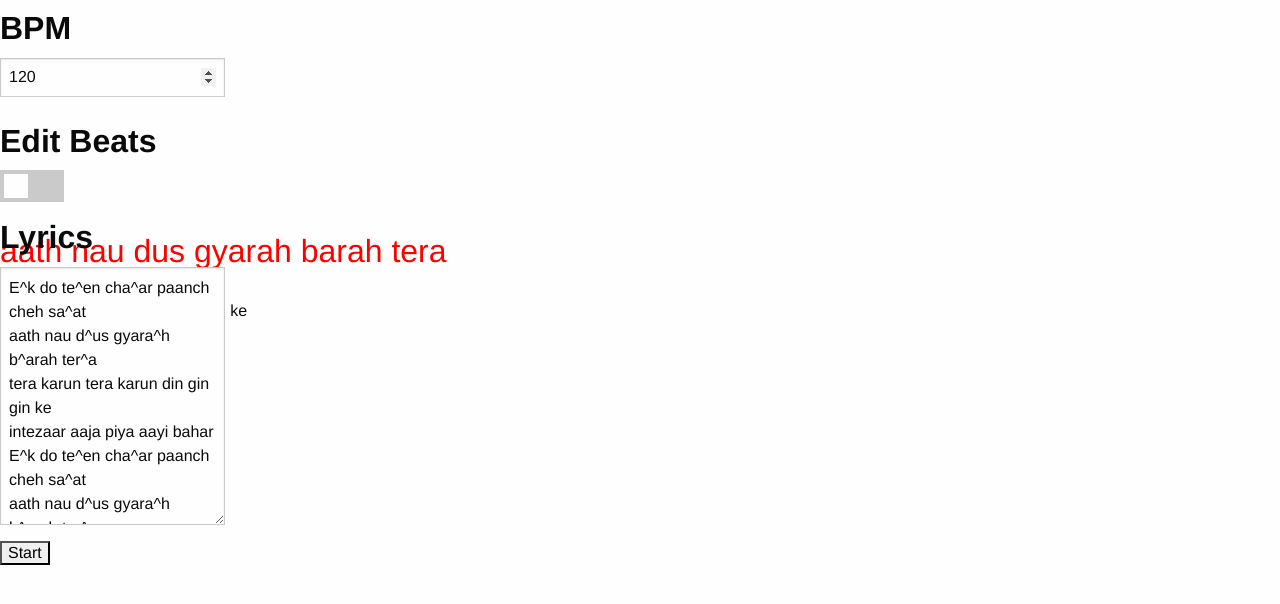
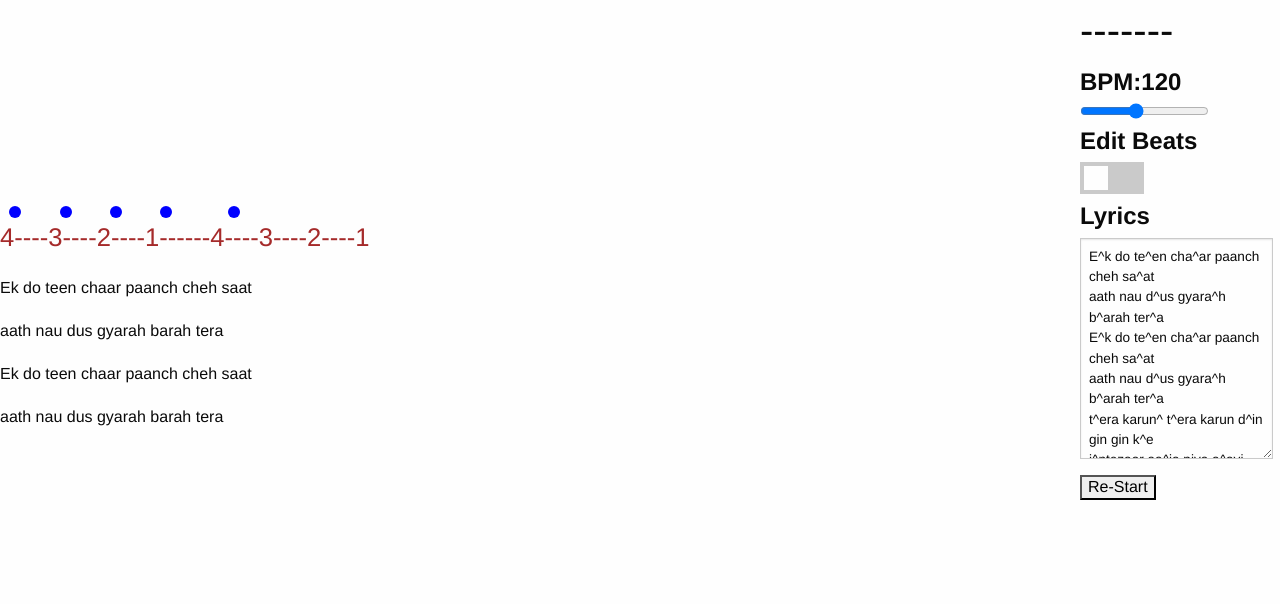
Before and after one commit to itwasnoteasy/itwasnoteasy.github.io, a plain HTML site: page index.html in a window 1280 px wide. Drawn offline with nearby package versions, Linux system fonts and the light colour scheme; some packages are replaced by stand-ins of ours; a script that the page names is missing.

Commit message:
More Updates added.

```diff
--- a/index.html
+++ b/index.html
@@ -1,5 +1,5 @@
-<!DOCTYPE html>
 <html>
+
 <head>
 	<link rel="stylesheet" href="https://cdnjs.cloudflare.com/ajax/libs/foundation/6.3.1/css/foundation.min.css">
 	<script src="https://code.jquery.com/jquery-3.2.1.min.js" integrity="sha256-hwg4gsxgFZhOsEEamdOYGBf13FyQuiTwlAQgxVSNgt4="
@@ -7,12 +7,13 @@
 	<script src="https://cdnjs.cloudflare.com/ajax/libs/clipboard.js/1.7.1/clipboard.min.js"></script>
 	<meta name="viewport" content="width=device-width,height=device-height,initial-scale=1.0" />
 	<style>
-		#container.fixedContainer {
+		 #container.fixedContainer {
 			overflow-y: scroll;
 			position: fixed;
-			height: 200px;
+			height: 250px;
 			top: 200px;
 			width: 700px;
+			white-space: nowrap;
 		}
 
 		.controlPanel {
@@ -21,43 +22,76 @@
 		}
 
 		.circle {
-			display: inline;
+			display: inline-block;
 			background: blue;
 			border-radius: 50%;
-			height: 10px;
-			width: 10px;
+			height: 12px;
+			width: 12px;
+			margin-left: -5px;
+    		margin-right: -5px;
+		}
+
+		.disabled_circle {
+			display: inline-block;
+			background: gray;
+			border-radius: 50%;
+			height: 8px;
+			width: 8px;
 			margin: 0;
 		}
 
-		.disabled_circle {
-			display: inline;
-			background: gray;
-			border-radius: 50%;
-			height: 10px;
-			width: 10px;
-			margin: 0;
-		}
-
-
 		.currentLine {
-			font-size: 2em;
-			color:red;
+			font-size: 1.6em;
+			color:brown;
+			margin-top: -10px;
 		}
 
 		label {
 			font-weight: bold;
-			font-size: 2em;
+			font-size: 1.5em;
+		}
+
+		textarea {
+			font-size: 0.85em;
+		}
+
+		.chord {
+			color: red;
+    		font-weight: bold;
+			margin-left: -24px;
+			font-size: 1.2em;
+			position: absolute;
+		}
+
+		.currentBarChords {
+			font-size: 2.5em;
+			/* position: fixed; */
+			/* top: 125px; */
+		}
+
+		.currentBeatChord {
+			color: blue;
+		}
+
+		.currentLine .chord {
+    		font-size: 0.9em;
 		}
 	</style>
 </head>
 
 <body>
+
 	<div class="row">
-		<div class="large-8 columns fixedContainer" id="container"></div>
-		<div class="large-4 columns controlPanel">
+		<div class="large-9 columns fixedContainer" id="container"></div>
+		<div class="large-3 columns controlPanel">
+			<div class="row">
+				<div class="large-12 columns currentBarChords" id="currentBarChords">
+				</div>
+			</div>
+
 			<div class="large-12 columns">
-				<label for="bpm">BPM</label>
-				<input id="bpm" type="number" value="120" />
+				<label for="bpm">BPM:<span id="displayBpm"></span></label>
+				<input id="bpm" type="range" min="30" max="240" value="120" onchange="updateBpmText();" />
 			</div>
 
 			<div class="large-12 columns">
@@ -69,10 +103,14 @@
 			</div>
 			<div class="large-12 columns">
 				<label for="lyrics">Lyrics</label>
-				<textarea rows="10" id="lyrics" style="font-size:1em;" onclick="insertText('^')">E^k do te^en cha^ar paanch cheh sa^at &#13;&#10;aath nau d^us gyara^h b^arah ter^a &#13;&#10;tera karun tera karun din gin gin ke&#13;&#10;intezaar aaja piya aayi bahar&#13;&#10;E^k do te^en cha^ar paanch cheh sa^at &#13;&#10;aath nau d^us gyara^h b^arah ter^a &#13;&#10;tera karun tera karun din gin gin ke&#13;&#10;intezaar aaja piya aayi bahar</textarea>
+				<textarea rows="10" id="lyrics" onclick="insertText('^')">E^k do te^en cha^ar paanch cheh sa^at&#13;&#10;aath nau d^us gyara^h b^arah ter^a&#13;&#10;E^k do te^en cha^ar paanch cheh sa^at &#13;&#10;aath nau d^us gyara^h b^arah ter^a&#13;&#10;t^era karun^ t^era karun d^in gin gin k^e&#13;&#10;i^ntezaar aa^ja piya a^ayi bah^ar
+
+
+
+				</textarea>
 			</div>
-			<input type="button" value="Start" onclick="restart();" />
-	</div>
+			<input type="button" value="Re-Start" onclick="restart();" />
+		</div>
 </body>
 
 </html>
@@ -81,6 +119,7 @@
 	var bpm;
 	var duration;
 	var barCount;
+	var syncedBarCount;
 	var _rowData;
 	var beatCount;
 	var rowCount;
@@ -96,6 +135,16 @@
 
 	});
 
+	function updateBpmText() {
+		bpm = $('#bpm').val();
+		$('#displayBpm').html(bpm );
+		calculateDurationForBPM();
+	}
+
+	function calculateDurationForBPM() {
+		duration = 1 / (bpm / 60 / 1000);
+	}
+
 	function initLF() {
 		$("textarea").focus(function() {
 			lastFocused = document.activeElement;
@@ -104,51 +153,78 @@
 
 	function initializeCountAndBPM() {
 		bpm = $('#bpm').val();
-		duration = 1 / (bpm / 60 / 1000);
+		updateBpmText();
 		barCount = 0;
+		syncedBarCount = 0;
 		_rowData = $();
 		beatCount = 0;
 		rowCount = 0;
 	}
 
-	function getPosition(elm) {
-		if (elm !== undefined) {
-			var beatPosition = $(elm).position();
-			if (barCount > 0) {
-				$('#circle_' + (barCount - 1)).removeClass('circle').addClass('disabled_circle');
-				if (beatPosition.top != topPosition) {
-					// This means new Row has changed and needs to be bigger size
-					rowCount++;
-					$('.currentLine').removeClass('currentLine');
-					$('#beatBar_' + rowCount).parent().next().addClass('currentLine');
-					// Scroll by 20px
-					$('#container').scrollTop($('#container').scrollTop()+45);
-					beatPosition = $(elm).position();
-					topPosition = beatPosition.top;
+	function beatSignal(elm, previousElm) {
+		var $elm = $(elm);
+		var elmId = $elm.parent().attr('id');
+		var lyricsElmId = elmId.replace(/beatBar_/g, 'lyricsLine_');
+		if(previousElm != undefined) {
+			var prevElmId = $(previousElm).parent().attr('id');
+			var prevLyricsElmId = prevElmId.replace(/beatBar_/g, 'lyricsLine_');
+			if(prevLyricsElmId != lyricsElmId) {
+				// Line has changed
+				$('#'+prevLyricsElmId).removeClass('currentLine');
+				$('#'+prevElmId).removeClass('currentLine');
+				// Set all previous circles to gray.
+				$('.circle').removeClass('circle').addClass('disabled_circle');
+				updateTopChordsBar($elm);
+			}
+		} else {
+			updateTopChordsBar($elm);
+		}
+		if(!$('#'+lyricsElmId).hasClass('currentLine')) {
+			$('#'+lyricsElmId).addClass('currentLine');
+			$('#'+elmId).addClass('currentLine');
+		}
+		$elm.addClass('circle');
+		// Scroll to current line in the view.
+		elm.parentElement.scrollIntoView();
+		highlightCurrentChord($elm, elmId);
 
+	}
 
-				}
+	function highlightCurrentChord($elm, elmId) {
+		$('.currentBeatChord').removeClass('currentBeatChord');
+		$elm.next('span').addClass('currentBeatChord');
+		var topChordId = elmId.replace(/beatBar_/g, 'topChord_');
+		$('#'+topChordId+'_'+barCount).addClass('currentBeatChord');
+	}
+
+	function updateTopChordsBar($elm) {
+		var chordSpanArray = $('#'+$elm.parent().attr('id') + ' .chord');
+		var chordText = '';
+		var topChordId = $elm.parent().attr('id').replace(/beatBar_/g, 'topChord_');
+		$.each(chordSpanArray, function(i, v) {
+			if(chordText !== '') {
+				chordText = chordText + '-' + '<span id="'+topChordId+'_'+syncedBarCount+'">'+$(v).html()+'</span>';
 			} else {
-				// This means bar has just begin hence top line can be bigger size.
-				topPosition = beatPosition.top;
+				chordText = '<span id="'+topChordId+'_'+syncedBarCount+'">'+$(v).html()+'</span>';
 			}
-			$('#container').append('<span class="circle" id="circle_' + barCount + '" style="position:absolute;left:' + beatPosition.left + 'px; top:' + (beatPosition.top - 20) + 'px;"></span>');
-		}
+			syncedBarCount++;
+		});
+
+		$('#currentBarChords').html(chordText);
 	}
 
 	function restart() {
 		stopBeatLoop();
 		initializeCountAndBPM();
 		clearScreen();
-		createBeatSpan();
+		getLyrics();
 		printLyrics();
-		// _rowData = createRow();
 		createQuarterBeatLoop();
 	}
 
-	function createBeatSpan() {
+	function getLyrics() {
 		lyrics = $('#lyrics').val();
-		lyrics = lyrics.replace(/\^/g, '<span class="beat"></span>');
+		// lyrics = lyrics + '&#13;&#10;&#13;&#10;&#13;&#10;&#13;&#10;&#13;&#10;';
 	}
 
 	function stopBeatLoop() {
@@ -161,50 +237,75 @@
 		$('#container').html('');
 	}
 
+/*
+E^k do te^en cha^ar paanch cheh sa^at ~F#|F#|F#|F#
+
+aath nau d^us gyara^h b^arah ter^a ~F#|F#m|C#|C#
+
+E^k do te^en cha^ar paanch cheh sa^at  ~F#|F#|F#|F#
+
+aath nau d^us gyara^h b^arah ter^a ~F#|F#m|C#|C#
+
+t^era karun^ t^era karun d^in gin gin k^e ~F#m|F#m|F#m|F#m|C#
+
+i^ntezaar aa^ja piya a^ayi bah^ar^ ~C#|F#m|C#|F#|F#
+
+[m1] d^rum^... r^oll^ -- d^rum^... r^oll^ ~1.|2.|3.|4.|1.|2.|3.|4.
+
+E^k do te^en cha^ar paanch cheh sa^at ~F#|F#|F#|F#
+aath nau d^us gyara^h b^arah ter^a ~F#|F#m|C#|C#
+E^k do te^en cha^ar paanch cheh sa^at  ~F#|F#|F#|F#
+aath nau d^us gyara^h b^arah ter^a ~F#|F#m|C#|C#
+t^era karun^ t^era karun d^in gin gin k^e ~F#m|F#m|F#m|F#m|C#
+i^ntezaar aa^ja piya a^ayi bah^ar ~C#|F#m|C#|F#
+*/
 	function printLyrics() {
 		var lines = lyrics.split('\n');
+		lines.splice(0, 0, '4^----3^----2^----1^------4^----3^----2^----1^');
 		$.each(lines, function (i, v) {
-			var $lyrics = $('<div class="row"><div class="large-12 columns">' + v + '</div></div>');
-			var $beatBarOnTop = $('<div class="row"><div class="large-12 columns" id="beatBar_' + i + '">&nbsp;</div></div>');
-			$('#container').append($beatBarOnTop);
+            var cleanLyrics = v.replace(/\^/g, '');
+			if(cleanLyrics.indexOf('~') > 0) {
+				cleanLyrics = cleanLyrics.substring(0, cleanLyrics.indexOf('~'));
+			}
+
+			var $lyrics = $('<div class="row"><div class="large-12 columns" id="lyricsLine_' + i + '">' + cleanLyrics + '</div></div>');
+            var beatSpan = v.replace(/\^/g, '<span class="beat"></span><span class="chord"></span>');
+			var $beatBarOnTop = $('<div class="row"><div class="large-12 columns" style="color:transparent;margin-bottom:-5px;" id="beatBar_' + i + '">' + beatSpan + '</div></div>');
+			$('#container').append($beatBarOnTop)
+			printChordsOnLyrics(i, v);
 			$('#container').append($lyrics);
 		});
 		// set first line to big
-		$('#beatBar_'+rowCount).parent().next().addClass('currentLine');
+		// $('#beatBar_'+rowCount).parent().next().addClass('currentLine');
 		// Now fill the global beatElements
 		beatElements = $('.beat');
-
-
-
 	}
 
-	function createRow() {
-
-		barCount = 0;
-		var $rowData = $('#beatBar_' + rowCount)
-		rowCount++;
-		return $rowData;
+	function printChordsOnLyrics(lineNum, v) {
+		if(v.indexOf('~') > 0) {
+			var chordArray = v.substring(v.indexOf('~')+1).split('|');
+			var chordSpanArray = $('#beatBar_'+lineNum+' .chord');
+			$.each(chordSpanArray, function(i, chordSpan) {
+				if(chordArray[i] != undefined && chordArray[i] != null) {
+					$(chordSpan).html(chordArray[i]);
+				}
+			});
+		}
 	}
 
-
-
 	function createQuarterBeatLoop() {
-		var beatChar = '_';
 		// reset Beat Count
 		if (beatCount == 4) {
-			getPosition(beatElements[barCount]);
-			beatCount = 0;
-			beatChar = '^';
-			barCount++;
-			if (barCount%8 == 0) {
-				// _rowData = createRow();
+			if(beatElements[barCount] != undefined && beatElements[barCount] != null) {
+				// Generate beat signal after 4 beats
+				beatSignal(beatElements[barCount], beatElements[barCount-1]);
+				beatCount = 0;
+				barCount++;
+			} else {
+				stopBeatLoop();
 			}
 
-
 		}
-
-		var $beat = $('<span>' + beatChar + '</span>');
-		 _rowData.append($beat);
 		beatLoop = setTimeout(function () {
 			beatCount++;
 			createQuarterBeatLoop();
```
